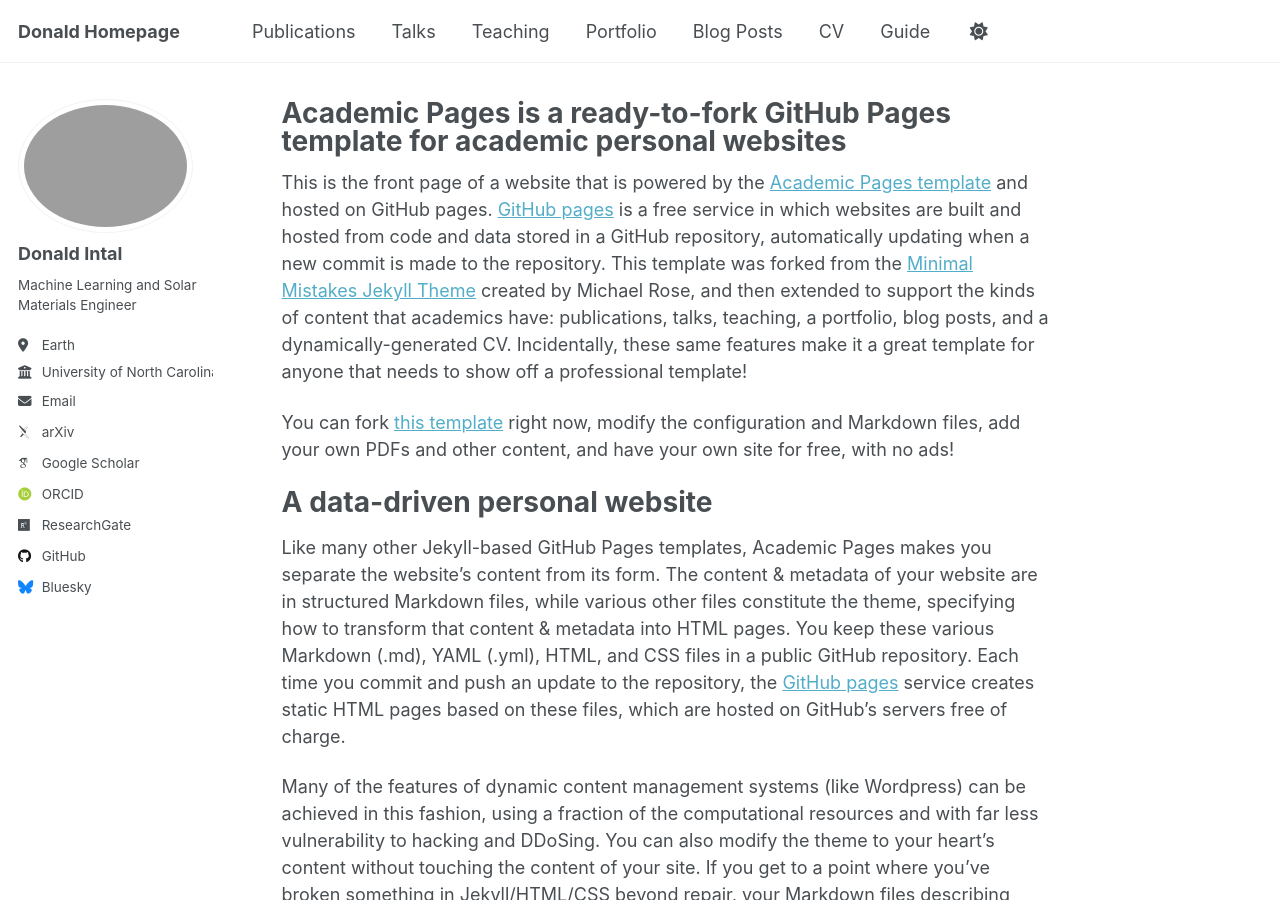
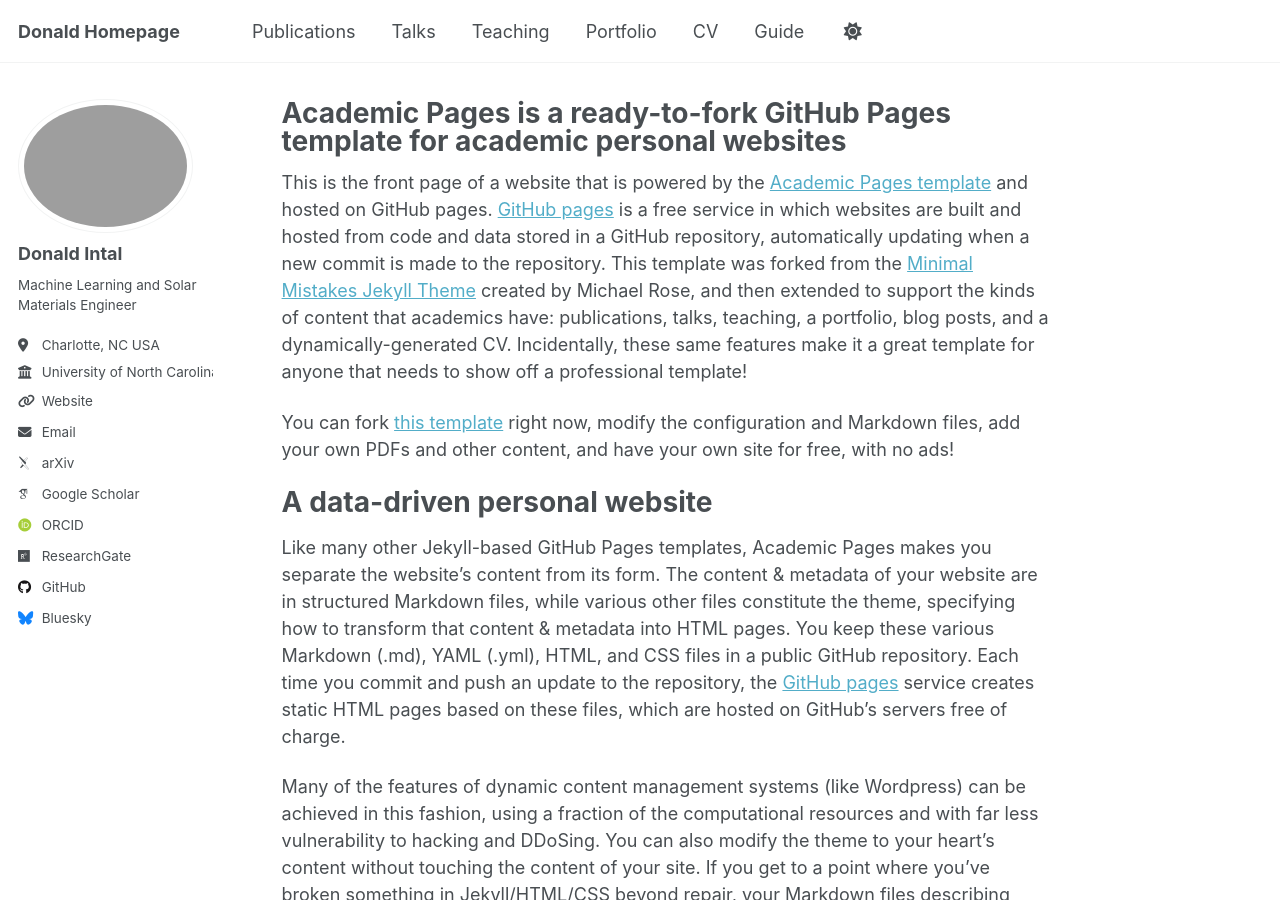
Before and after one commit to dintalframe/dintalframe.github.io, a Jekyll site: the page built from _pages/about.md, in a window 1280 px wide and 900 px high. Built offline with Jekyll 4.4.1, drawn with Linux system fonts in a browser that asks for light colours; some web fonts are replaced; a script that is not in the unit is left out.

Commit message:
updated navitation

```diff
--- a/_config.yml
+++ b/_config.yml
@@ -26,9 +26,9 @@ author:
   name             : "Donald Intal"
   pronouns         : # example: "she/her"
   bio              : "Machine Learning and Solar Materials Engineer"
-  location         : "Earth"
+  location         : "Charlotte, NC USA"
   employer         : "University of North Carolina at Charlotte"
-  uri              : # URL
+  uri              : "https://ww.charlotte.edu"
   email            : "dintal@charlotte.edu"
 
   # Academic websites
```
Also changed, not shown: _data/navigation.yml (+4 -3 lines), 1 other file.
